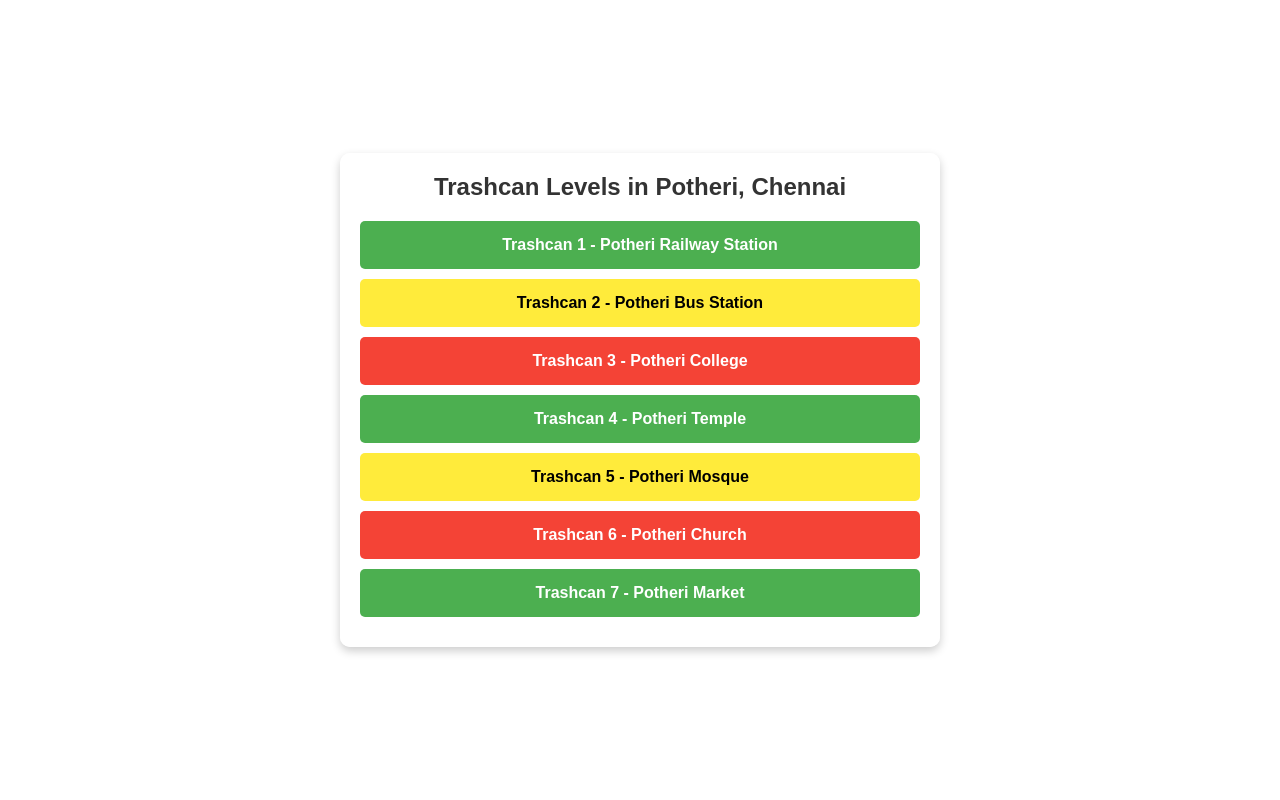
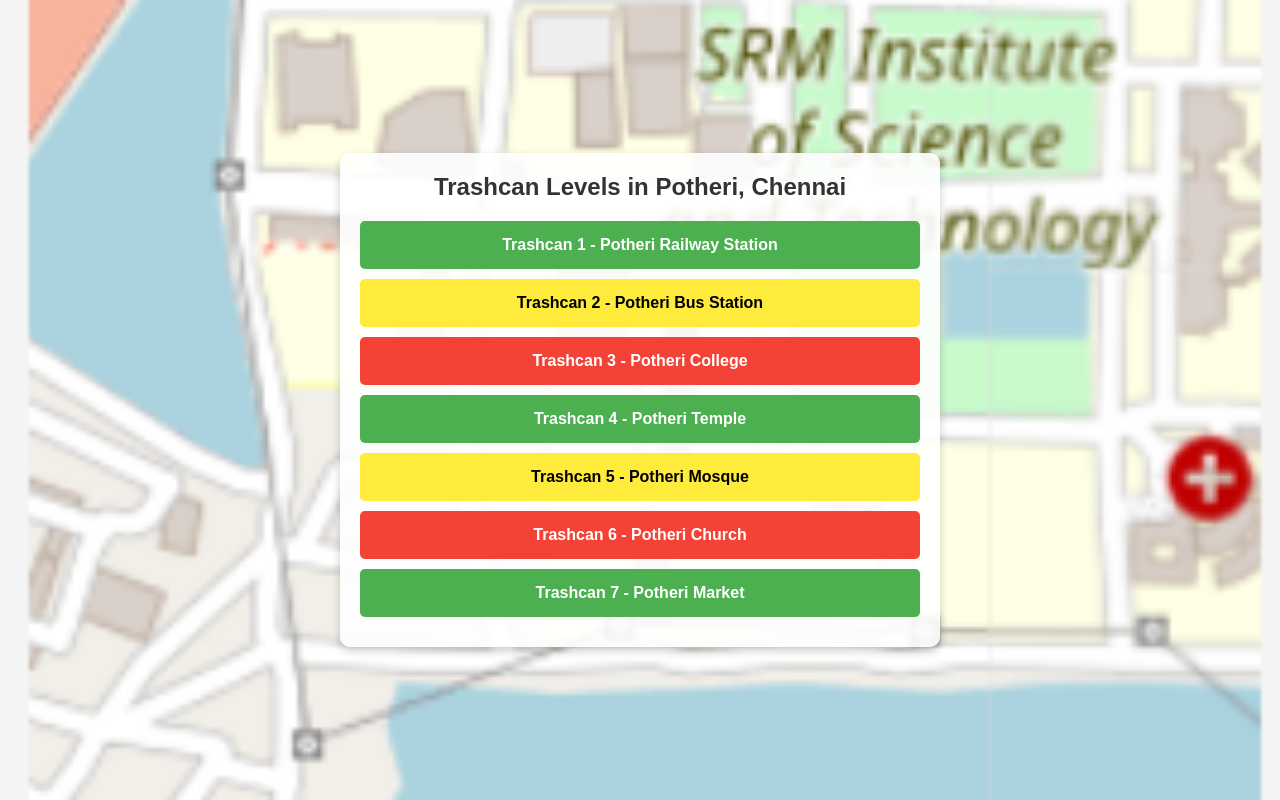
Before and after one commit to maybemehul/APP, a plain HTML site: page index.html in a window 1280 px wide. Drawn offline with Linux system fonts and the light colour scheme.

Commit message:
Update index.html

```diff
--- a/index.html
+++ b/index.html
@@ -18,7 +18,7 @@
             justify-content: center;
             align-items: center;
             height: 100vh;
-            background-image: url('path/to/potheri_map.jpg'); /* Add path to the map of Potheri */
+            background-image: url(mapPhoto.png); /* Add path to the map of Potheri */
             background-size: cover;
             background-position: center;
             background-repeat: no-repeat;
```
